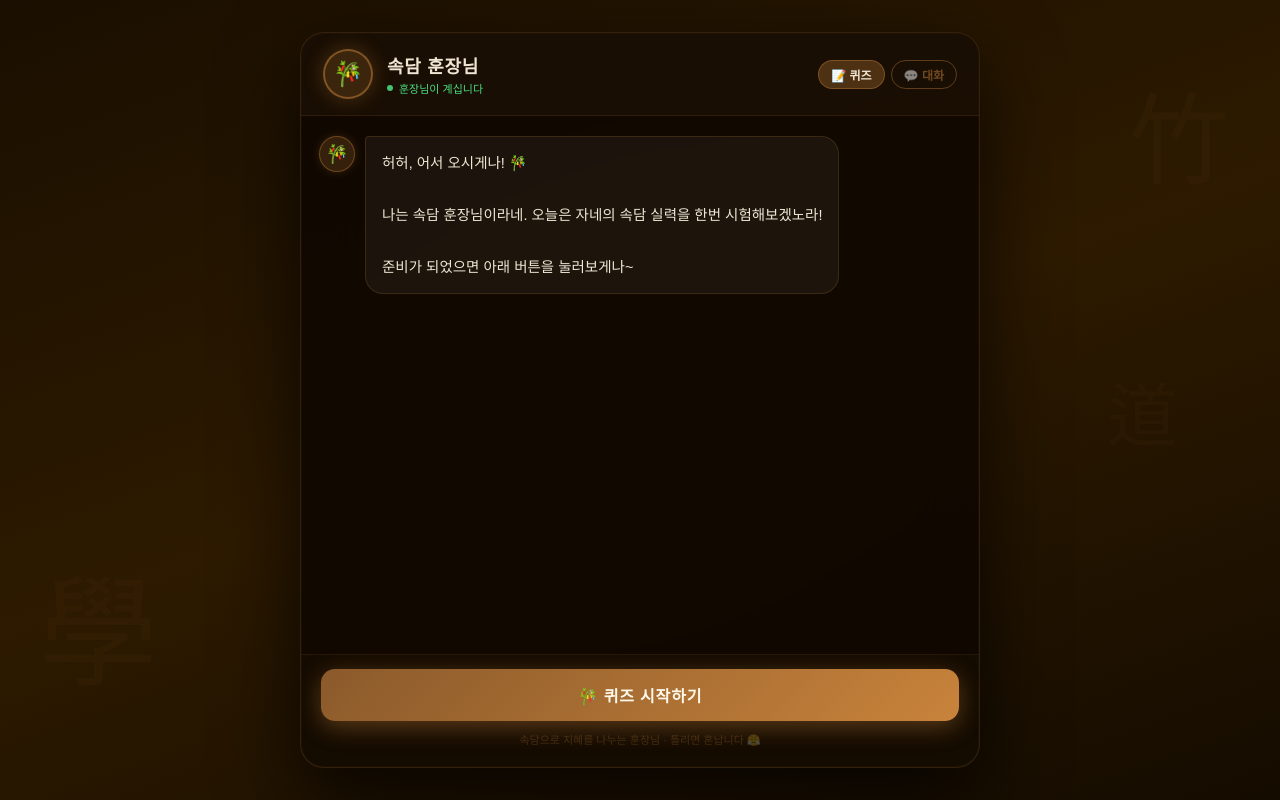
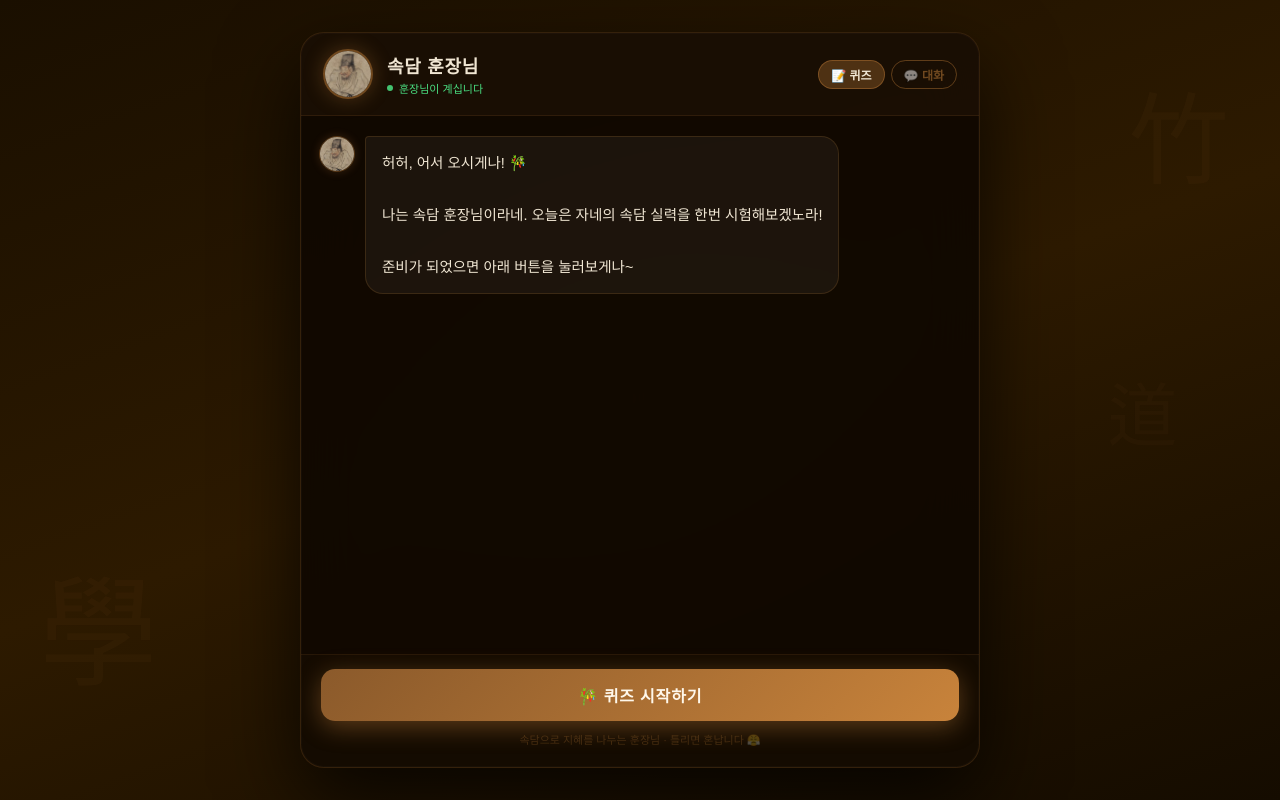
Before and after one commit to blendiing/proverb-quiz, a Next.js app: page / in a window 1280 px wide. Built offline with nearby package versions, Linux system fonts and the light colour scheme; a web font is replaced by a local one.

Commit message:
image update

```diff
--- a/src/components/ProverbQuiz.jsx
+++ b/src/components/ProverbQuiz.jsx
@@ -220,11 +220,8 @@ export default function ProverbQuiz() {
             overflow: 'hidden', flexShrink: 0,
             border: '2px solid rgba(200,131,59,0.5)',
             boxShadow: '0 0 20px rgba(200,131,59,0.3)',
-            background: 'rgba(200,131,59,0.2)',
-            display: 'flex', alignItems: 'center', justifyContent: 'center',
-            fontSize: 24,
           }}>
-            🎋
+            <img src={TEACHER_IMG} alt="훈장님" style={{width:'100%',height:'100%',objectFit:'cover',objectPosition:'center top'}} />
           </div>
           <div>
             <div style={{ color: '#f0e6d3', fontWeight: 700, fontSize: 18, letterSpacing: '0.04em' }}>속담 훈장님</div>
@@ -275,13 +272,11 @@ export default function ProverbQuiz() {
                 <div style={{ display: 'flex', gap: 10, alignItems: 'flex-start' }}>
                   <div style={{
                     width: 36, height: 36, borderRadius: '50%', flexShrink: 0,
-                    background: 'rgba(200,131,59,0.2)',
+                    overflow: 'hidden',
                     border: '1.5px solid rgba(200,131,59,0.4)',
                     boxShadow: '0 0 10px rgba(200,131,59,0.2)',
-                    display: 'flex', alignItems: 'center', justifyContent: 'center',
-                    fontSize: 18,
                   }}>
-                    🎋
+                    <img src={TEACHER_IMG} alt="훈장님" style={{width:'100%',height:'100%',objectFit:'cover',objectPosition:'center top'}} />
                   </div>
                   <div style={{
                     maxWidth: '80%', padding: '13px 16px',
@@ -339,12 +334,10 @@ export default function ProverbQuiz() {
             <div style={{ display: 'flex', gap: 10, alignItems: 'flex-start', marginBottom: 16, animation: 'slideIn 0.3s ease' }}>
               <div style={{
                 width: 36, height: 36, borderRadius: '50%', flexShrink: 0,
-                background: 'rgba(200,131,59,0.2)',
+                overflow: 'hidden',
                 border: '1.5px solid rgba(200,131,59,0.4)',
-                display: 'flex', alignItems: 'center', justifyContent: 'center',
-                fontSize: 18,
               }}>
-                🎋
+                <img src={TEACHER_IMG} alt="훈장님" style={{width:'100%',height:'100%',objectFit:'cover',objectPosition:'center top'}} />
               </div>
               <div style={{
                 background: 'rgba(255,248,235,0.05)',
```
